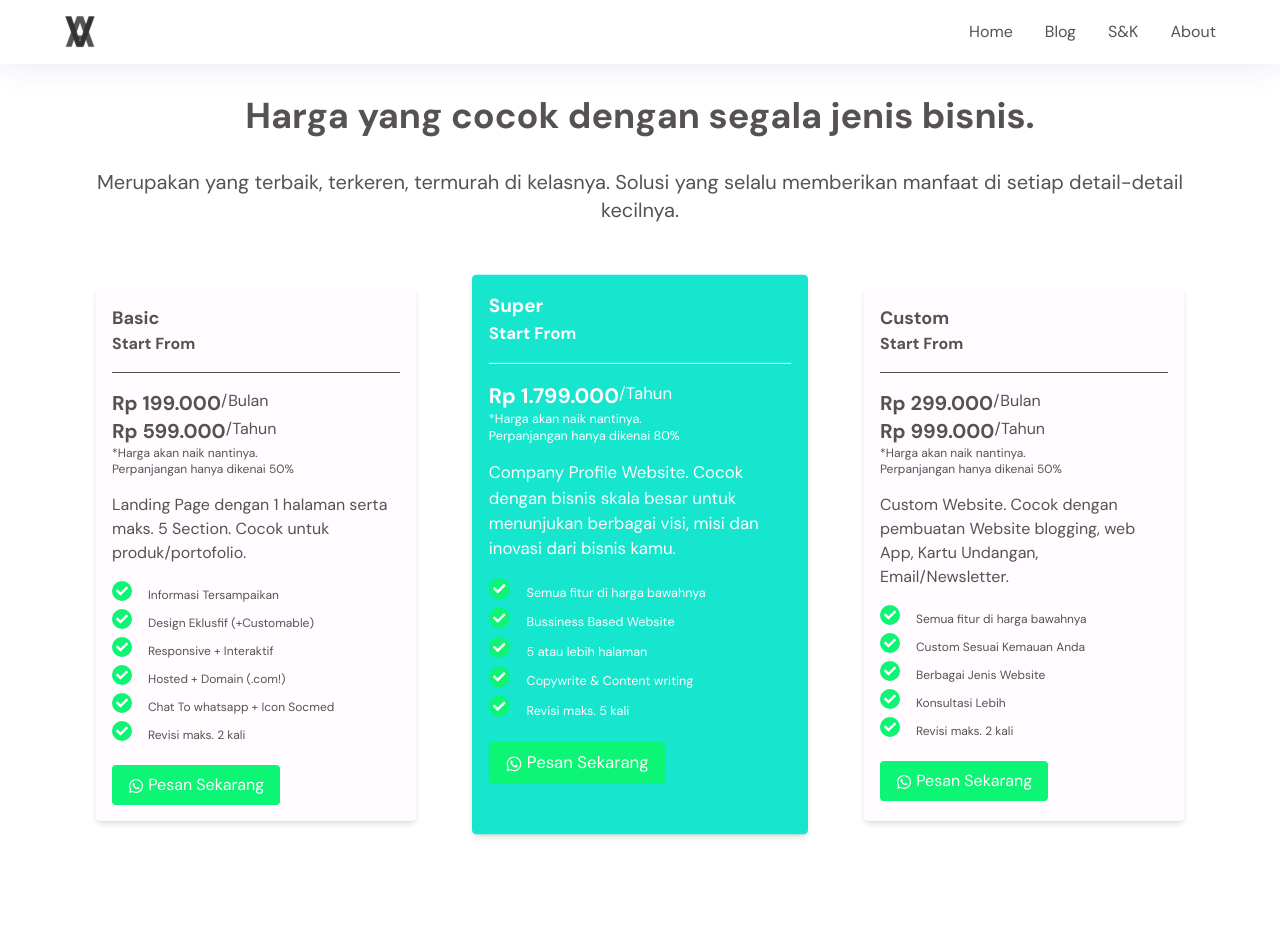
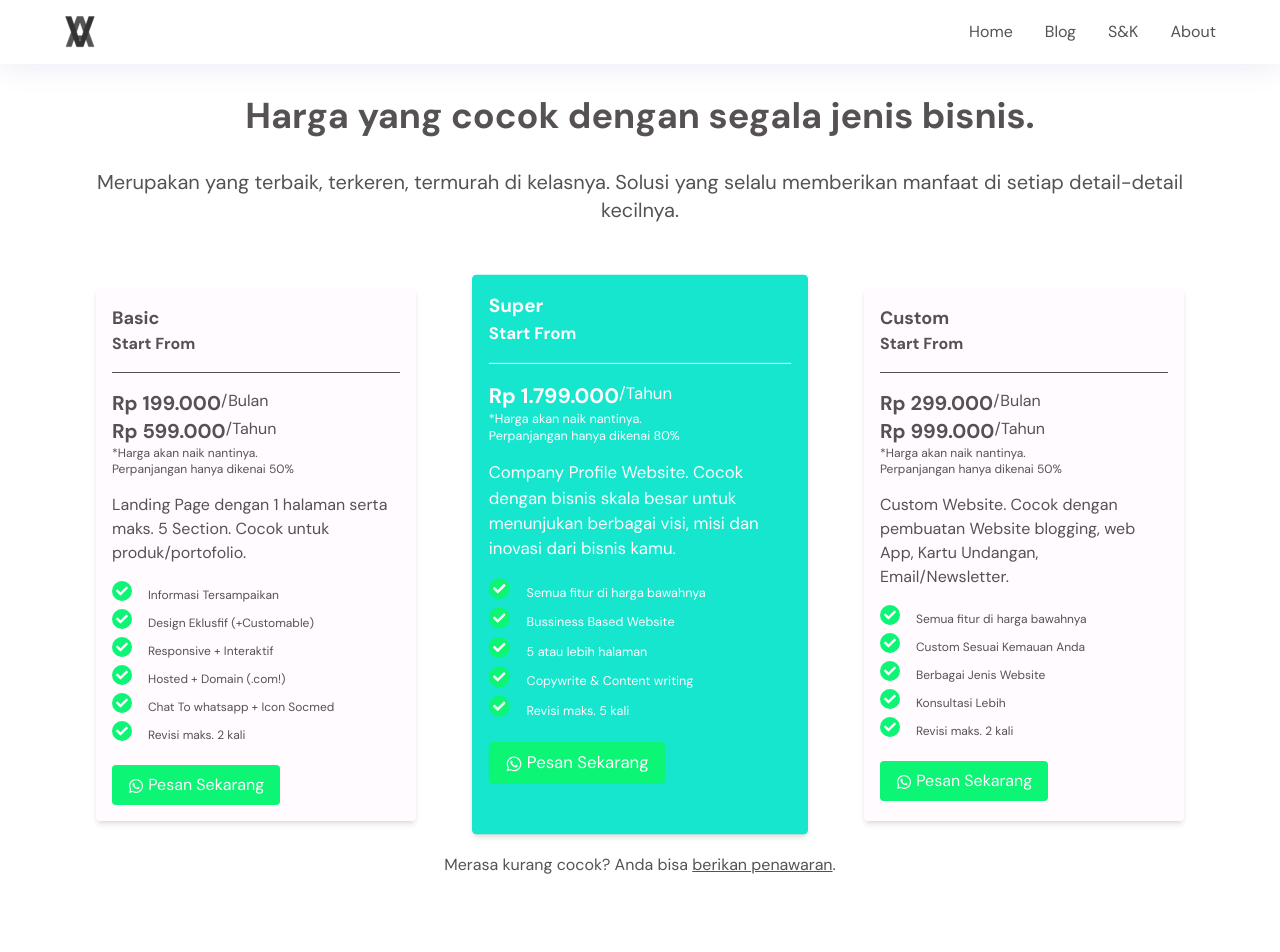
Before and after one commit to VArtzy/VArtz, a Next.js app: page /pricing in a window 1280 px wide. Shown: the top 952 px of the page. Built offline with nearby package versions, Linux system fonts and the light colour scheme.

Commit message:
ganti awrna teks

```diff
--- a/app/pricing/page.tsx
+++ b/app/pricing/page.tsx
@@ -213,9 +213,9 @@ const Pricing = () => {
                     </div>
                 </div>
 
-                <p className="text-center">
-                    Merasa kurang cocok?{" "}
-                    <a className="underline">Konsultasikan sekarang!</a>
+                <p className="text-center text-grayweb">
+                    Merasa kurang cocok? Anda bisa{" "}
+                    <a className="underline">berikan penawaran</a>.
                 </p>
             </div>
             <Foo />
```
